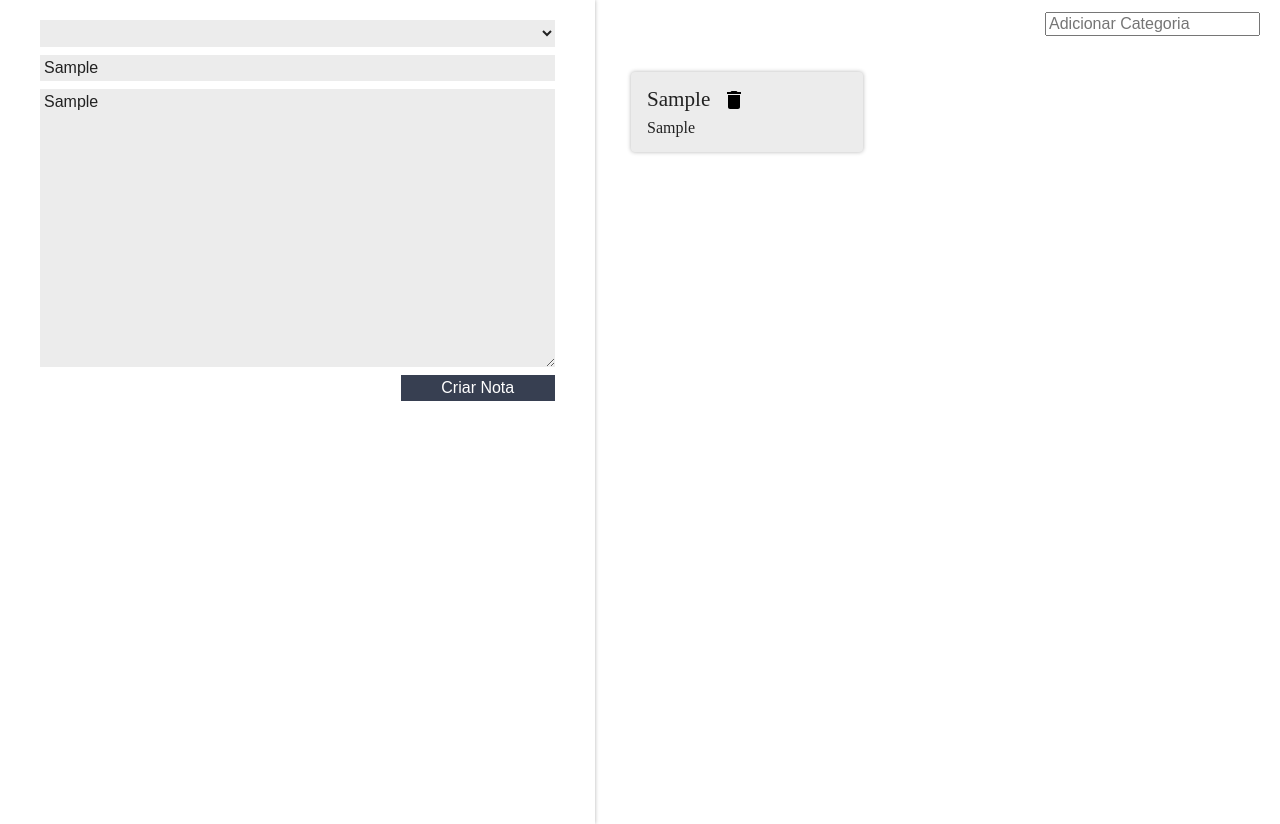
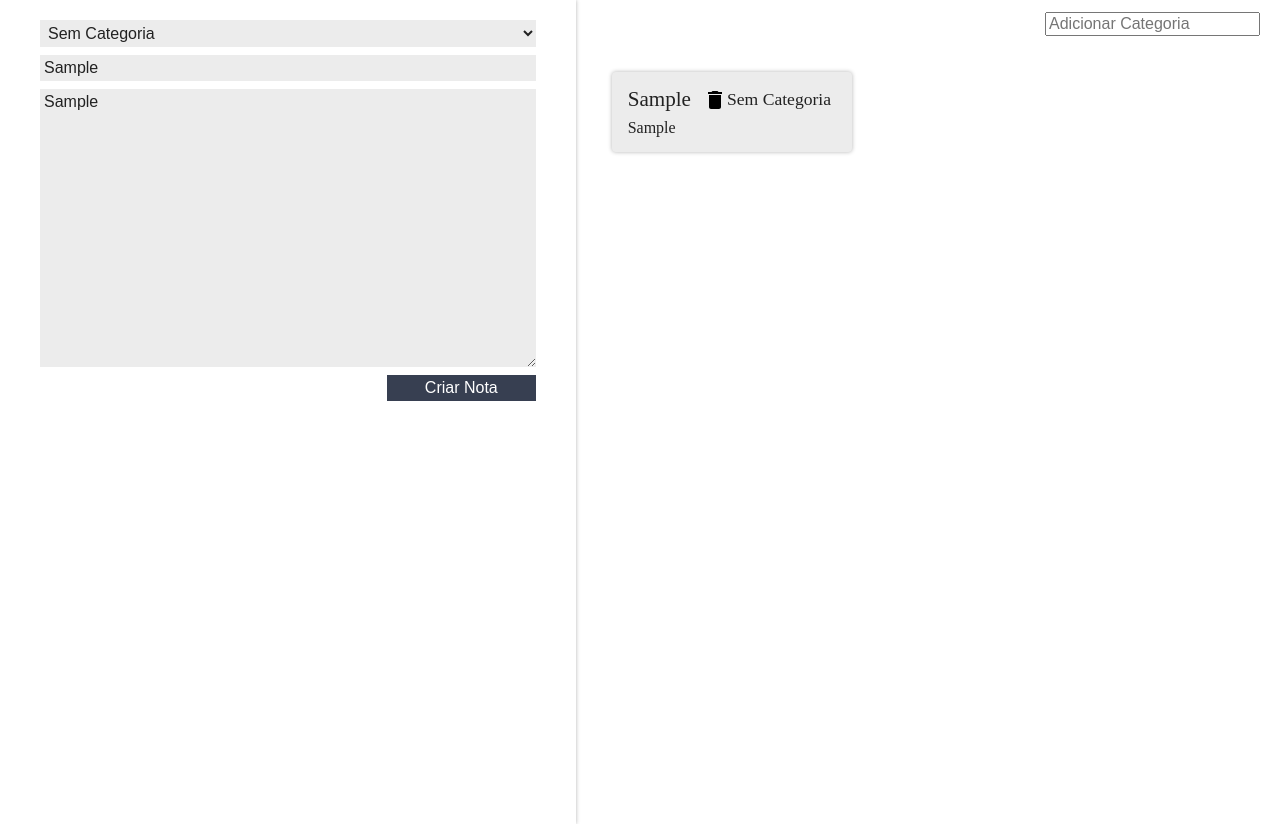
Before and after one commit to jessicaidro/ceep, a React (Create React App) app: page / in a window 1280 px wide. Both pictures are taken after typing "Sample", "Sample" into the empty fields and a click on the button "Criar Nota". Built offline with nearby package versions, Linux system fonts and the light colour scheme.

Commit message:
Curso 2 - Aula 3 Adicionando Categorias aos Cards

```diff
--- a/src/App.js
+++ b/src/App.js
@@ -16,8 +16,8 @@
             categorias:[],
         };
     }
-    criarNota(titulo, texto){
-        const novaNota = {titulo, texto};
+    criarNota(titulo, texto, categoria){
+        const novaNota = {titulo, texto, categoria};
         const novoArrayNotas = [...this.state.notas,novaNota]
         const novoEstado = {
             notas:novoArrayNotas
--- a/src/components/CardNota/CardNota.jsx
+++ b/src/components/CardNota/CardNota.jsx
@@ -13,6 +13,7 @@
         <header className="card-nota_cabecalho">
           <h3 className="card-nota_titulo">{this.props.titulo}</h3>
           <DeleteSVG onClick={this.apagar.bind(this)}/>
+          <h4>{this.props.categoria}</h4>
         </header>
         <p className="card-nota_texto">{this.props.texto}</p>
       </section>);
--- a/src/components/FormularioCadastro/FormularioCadastro.jsx
+++ b/src/components/FormularioCadastro/FormularioCadastro.jsx
@@ -6,8 +6,13 @@
     super(props);
     this.titulo = "";
     this.texto = "";
+    this.categoria = "Sem Categoria";
 
 
+  }
+  _handleMudancaCategoria(evento) {
+    evento.stopPropagation();
+    this.categoria = evento.target.value;
   }
 
   _handleMudancaTitulo(evento) {
@@ -23,14 +28,18 @@
   _criarNota(evento) {
     evento.preventDefault(); // Não vai deixar fazer o reload da página após enviar o formulário
     evento.stopPropagation(); // O método stopPropagation  evita que a propagação do mesmo evento seja chamada. Propagação significa borbulhar nos elementos pais ou capturar nos elementos filhos.
-    this.props.criarNota(this.titulo, this.texto);
+    this.props.criarNota(this.titulo, this.texto, this.categoria);
   }
   render() {
     return (
       <form className="form-cadastro "
       onSubmit={this._criarNota.bind(this)}
       >
-        <select className="form-cadastro_input">
+        <select
+        onChange={this._handleMudancaCategoria.bind(this)}
+        className="form-cadastro_input">
+
+          <option>Sem Categoria</option>
           {this.props.categorias.map(categoria =>{
               return <option>{categoria}</option>
           })};
--- a/src/components/ListaDeNotas/ListaDeNotas.jsx
+++ b/src/components/ListaDeNotas/ListaDeNotas.jsx
@@ -14,7 +14,9 @@
               <CardNota
               indice={index}
               apagarNota={this.props.apagarNota}
-              titulo={nota.titulo} texto={nota.texto} />
+              titulo={nota.titulo}
+              texto={nota.texto}
+              categoria={nota.categoria} />
             </li>
           );
         })}
```
